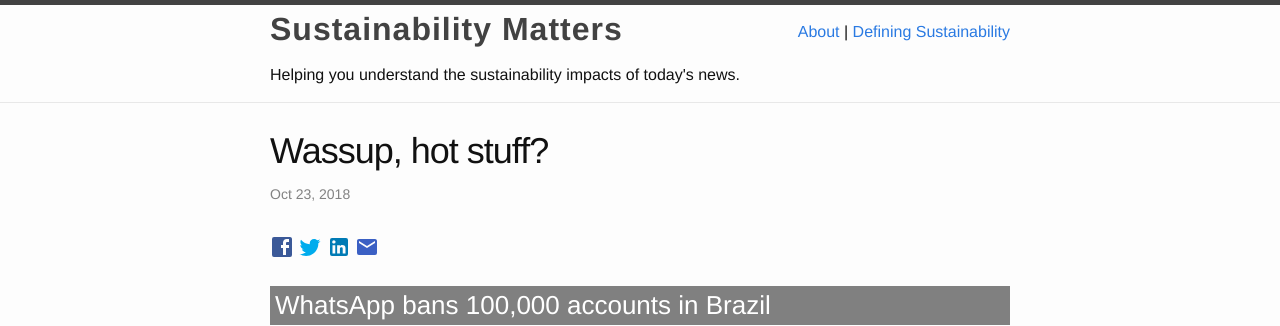
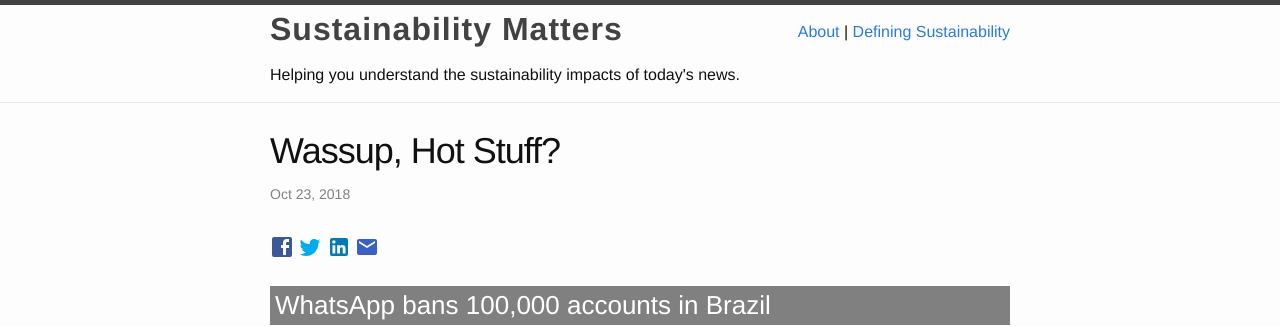
Before and after one commit to Sparkleleuk/Sustainability_Matters, a Jekyll site: the page built from _posts/2018-10-23-whatsapp-brazil.markdown, in a window 1280 px wide. Shown: the top 326 px of the page. Built offline with Jekyll 4.4.1, drawn with Linux system fonts in a browser that asks for light colours.

```diff
--- a/_posts/2018-10-23-whatsapp-brazil.markdown
+++ b/_posts/2018-10-23-whatsapp-brazil.markdown
@@ -1,6 +1,6 @@
 ---
 layout: post
-title: "Wassup, hot stuff?"
+title: "Wassup, Hot Stuff?"
 excerpt: "WhatsApp purge in Brazil. ICYMI: Uber's fare raise in London for a good cause."
 categories: [CSR, Environment]
 ---
```
